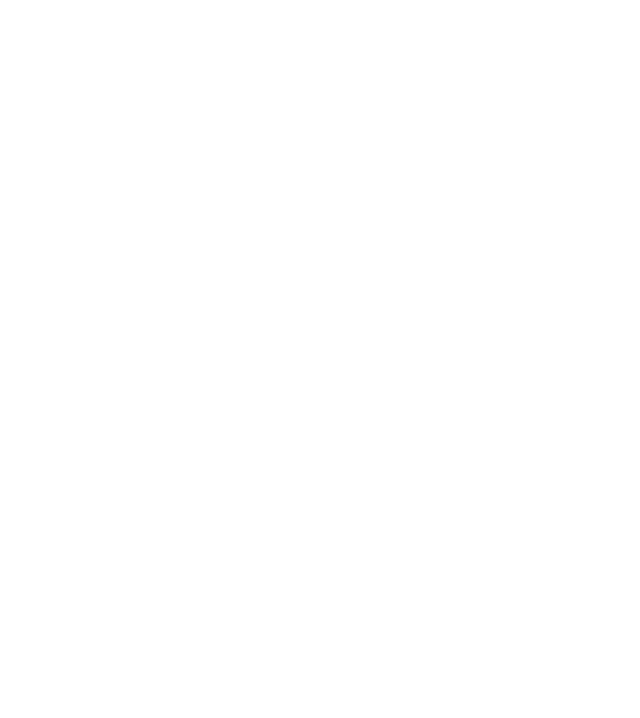
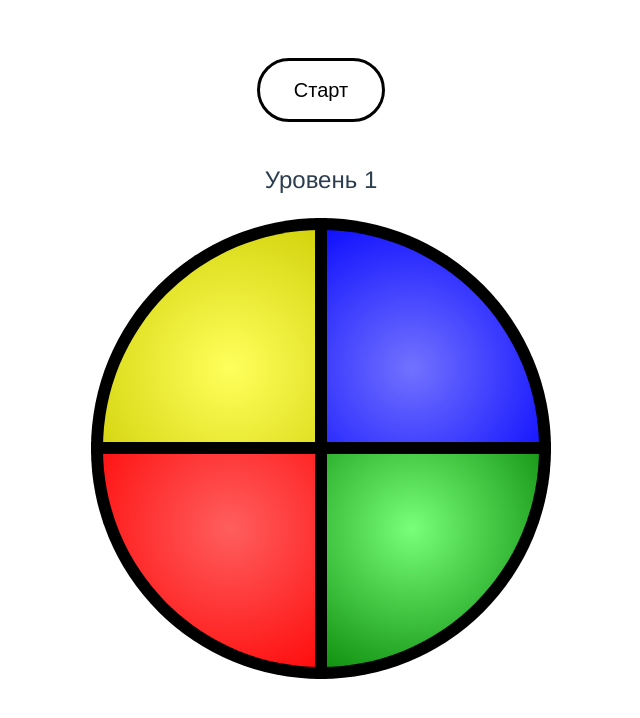
Before and after one commit to TimaAmelin/simonSays, a plain HTML site: page index.html in a window 1280 px wide. Shown: the whole page, without its empty margins (319-959 px from the left). Drawn offline with Linux system fonts and the light colour scheme; the site is published under a folder, as on GitHub Pages, so addresses that start at the root find nothing.

Commit message:
Add files via upload

```diff
--- a/index.html
+++ b/index.html
@@ -1 +1 @@
-<!DOCTYPE html><html lang=""><head><meta charset="utf-8"><meta http-equiv="X-UA-Compatible" content="IE=edge"><meta name="viewport" content="width=device-width,initial-scale=1"><link rel="icon" href="/favicon.ico"><title>simon-says</title><link href="/css/app.a9755ae2.css" rel="preload" as="style"><link href="/js/app.9e7d3365.js" rel="preload" as="script"><link href="/js/chunk-vendors.9b597fbf.js" rel="preload" as="script"><link href="/css/app.a9755ae2.css" rel="stylesheet"></head><body><noscript><strong>We're sorry but simon-says doesn't work properly without JavaScript enabled. Please enable it to continue.</strong></noscript><div id="app"></div><script src="/js/chunk-vendors.9b597fbf.js"></script><script src="/js/app.9e7d3365.js"></script></body></html>
+<!DOCTYPE html><html lang=""><head><meta charset="utf-8"><meta http-equiv="X-UA-Compatible" content="IE=edge"><meta name="viewport" content="width=device-width,initial-scale=1"><link rel="icon" href="./favicon.ico"><title>simon-says</title><link href="./css/app.a9755ae2.css" rel="preload" as="style"><link href="./js/app.9e7d3365.js" rel="preload" as="script"><link href="./js/chunk-vendors.9b597fbf.js" rel="preload" as="script"><link href="./css/app.a9755ae2.css" rel="stylesheet"></head><body><noscript><strong>We're sorry but simon-says doesn't work properly without JavaScript enabled. Please enable it to continue.</strong></noscript><div id="app"></div><script src="./js/chunk-vendors.9b597fbf.js"></script><script src="./js/app.9e7d3365.js"></script></body></html>
```
